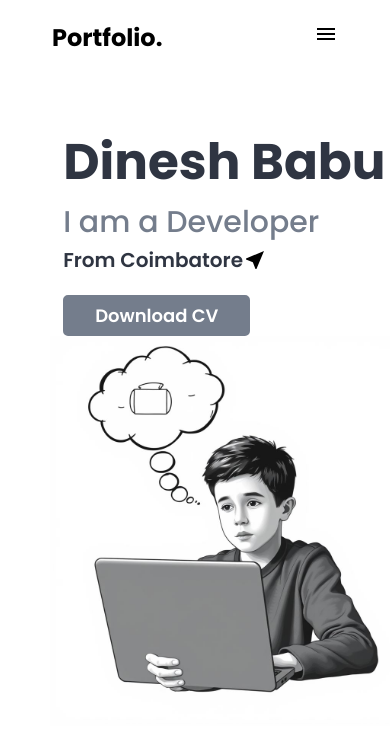
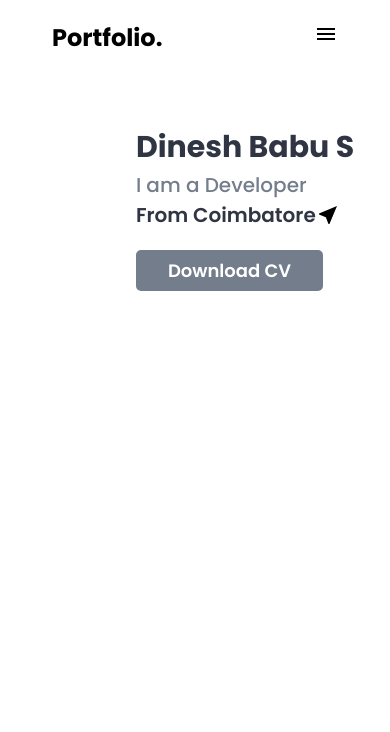
Before and after one commit to Dineshbabus11/Portfolio, a React (Create React App) app: page / in a window 390 px wide. Shown: the top 732 px of the page. Built offline with nearby package versions, Linux system fonts and the light colour scheme.

Commit message:
Home page correction

```diff
--- a/src/components/header/Header.css
+++ b/src/components/header/Header.css
@@ -4,8 +4,8 @@
     justify-content: space-between;
     align-items: center;
     padding:20px 52px 20px 52px;
+    position: sticky;
     top: 0;
-    position: sticky;
     z-index: 3;
     background-color:white;
 }
@@ -20,7 +20,6 @@
 }
 .header_menu{
     display: none;
-    cursor: pointer;
 }
 .header_right h4{
     cursor: pointer;
@@ -34,7 +33,8 @@
         display: none;
     }
     .header_menu{
-        display: block;
+        display: inline;
+        cursor: pointer;
     }
 }
 /* Tablet version */
--- a/src/components/home/Home.css
+++ b/src/components/home/Home.css
@@ -54,6 +54,11 @@
     .home{
         display: flex;
         flex-direction: column;
+        align-items: center;
+        justify-content: center;
+    }
+    .home .right_part img{
+        display: none;
     }
 }
 /* Tablet version */
@@ -61,7 +66,18 @@
     .home{
         display: flex;
         flex-direction: column;
+        align-items: center;
         justify-content: center;
-        align-items: center;
+    }
+    .home .right_part img{
+        max-width: 300px;
+        width: 100%;
+        margin-bottom: 50px;
+    }
+    .home .left_part h1{
+        font-size: 30px;
+    }
+    .home .left_part p{
+        font-size: 20px;
     }
 }
--- a/src/components/home/Home.jsx
+++ b/src/components/home/Home.jsx
@@ -6,6 +6,9 @@ import { Link } from 'react-scroll';
 export const Home = () => {
   return (
     <div className='home'>
+      <div className='right_part'>
+            <img src={HomeImg} alt="home"/>
+        </div>
         <div className='left_part'>
             <h1>Dinesh Babu S</h1>
             <p>I am a Developer</p>
@@ -17,9 +20,6 @@ export const Home = () => {
               <button>Download CV</button>
             </Link>
         </div>
-        <div className='right_part'>
-            <img src={HomeImg} alt="home"/>
-        </div>
     </div>
   )
 }
```
